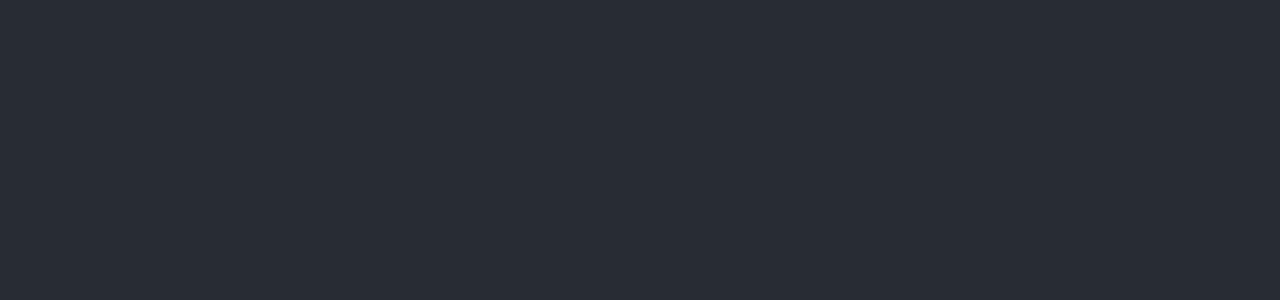
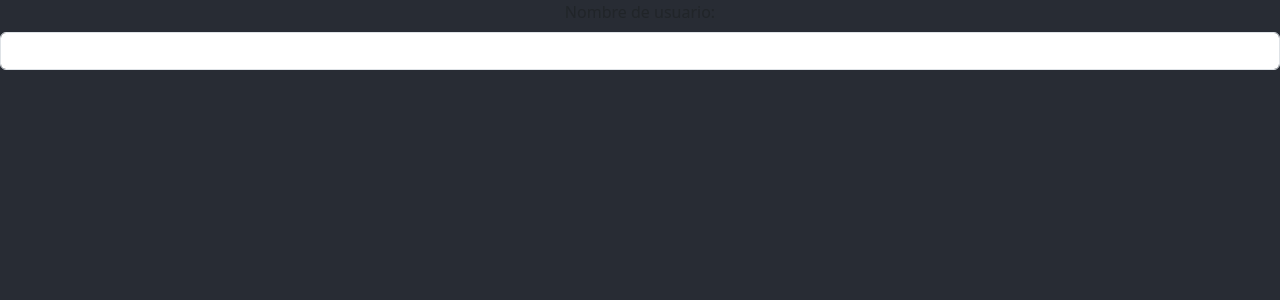
Before and after one commit to steventorresf/my-app-react, a React (Create React App) app: page / in a window 1280 px wide. Shown: the top 300 px of the page. Built offline with nearby package versions, Linux system fonts and the light colour scheme.

Commit message:
Se instala react-bootstrap

```diff
--- a/package.json
+++ b/package.json
@@ -8,6 +8,7 @@
     "@testing-library/user-event": "^13.5.0",
     "bootstrap": "^5.3.1",
     "react": "^18.2.0",
+    "react-bootstrap": "^2.8.0",
     "react-dom": "^18.2.0",
     "react-scripts": "5.0.1",
     "web-vitals": "^2.1.4"
--- a/src/App.js
+++ b/src/App.js
@@ -1,10 +1,16 @@
 import logo from './logo.svg';
 import './App.css';
+import { Form, FormGroup, FormLabel } from "react-bootstrap";
 
 function App() {
   return (
     <div className="App">
-
+      <Form>
+        <FormGroup>
+          <FormLabel>Nombre de usuario:</FormLabel>
+          <input className='form-control' />
+        </FormGroup>
+      </Form>
     </div>
   );
 }
--- a/src/index.js
+++ b/src/index.js
@@ -3,12 +3,13 @@
 import './index.css';
 import App from './App';
 import reportWebVitals from './reportWebVitals';
+import 'bootstrap/dist/css/bootstrap.min.css';
 
 const root = ReactDOM.createRoot(document.getElementById('root'));
 root.render(
-  <React.StrictMode>
-    <App />
-  </React.StrictMode>
+  // <React.StrictMode>
+  <App />
+  // </React.StrictMode>
 );
 
 // If you want to start measuring performance in your app, pass a function
```
Also changed, not shown: 1 other file (tests, documents, lock files or other folders).
